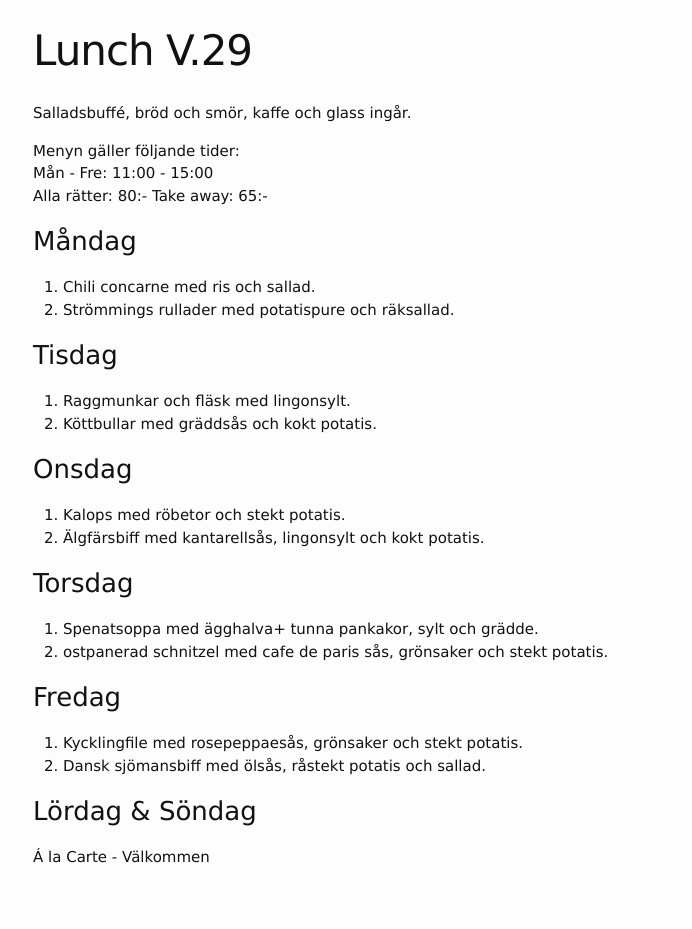
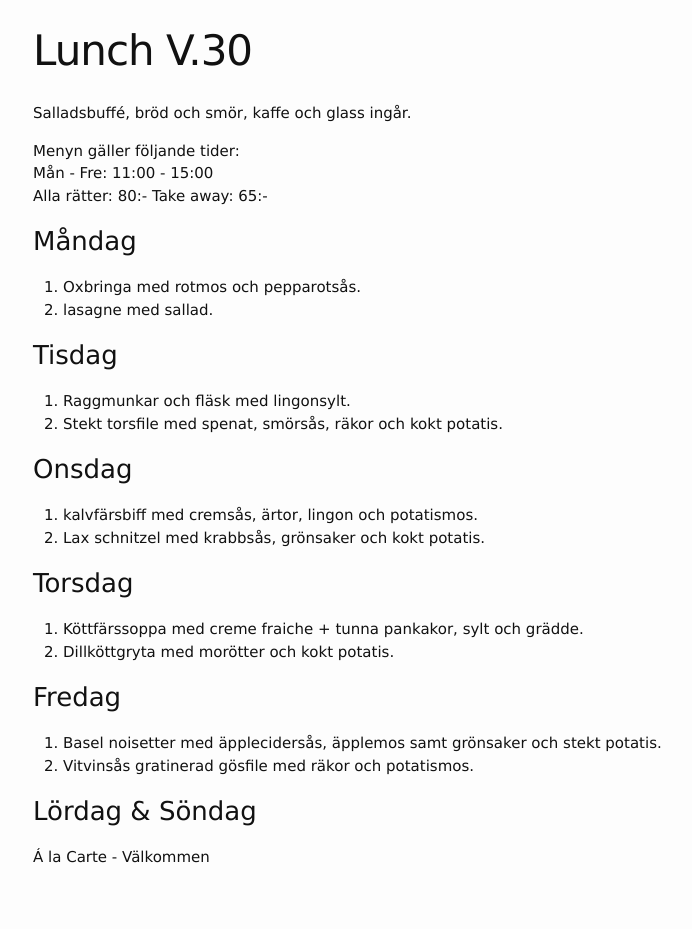
Before and after one commit to FarInn62/farinn62.github.io, a Jekyll site: the page built from lunch.md, in a window 1280 px wide. Shown: the whole page, without its empty margins (237-929 px from the left). Built offline with Jekyll 4.4.1, drawn with Linux system fonts in a browser that asks for light colours.

Commit message:
Update lunch.md

```diff
--- a/lunch.md
+++ b/lunch.md
@@ -1,6 +1,6 @@
 ---
 layout: foodmenu
-title: Lunch V.29
+title: Lunch V.30
 permalink: /lunch/
 published: true
 ---
@@ -12,28 +12,28 @@ Alla rätter: 80:- Take away: 65:-
 
 ### Måndag
 
-1. Chili concarne med ris och sallad.
-2. Strömmings rullader med potatispure och räksallad.
+1. Oxbringa med rotmos och pepparotsås.
+2. lasagne med sallad.
 
 ### Tisdag
 
 1. Raggmunkar och fläsk med lingonsylt.
-2. Köttbullar med gräddsås och kokt potatis.
+2. Stekt torsfile med spenat, smörsås, räkor och kokt potatis.
 
 ### Onsdag
 
-1. Kalops med röbetor och stekt potatis.
-2. Älgfärsbiff med kantarellsås, lingonsylt och kokt potatis.
+1. kalvfärsbiff med cremsås, ärtor, lingon och potatismos.
+2. Lax schnitzel med krabbsås, grönsaker och kokt potatis.
 
 ### Torsdag
 
- 1. Spenatsoppa med ägghalva+ tunna pankakor, sylt och grädde.
- 2. ostpanerad schnitzel med cafe de paris sås, grönsaker och stekt potatis.
+ 1. Köttfärssoppa med creme fraiche + tunna pankakor, sylt och grädde.
+ 2. Dillköttgryta med morötter och kokt potatis.
 
 ### Fredag
 
-1. Kycklingfile med rosepeppaesås, grönsaker och stekt potatis.
-2. Dansk sjömansbiff med ölsås, råstekt potatis och sallad.
+1. Basel noisetter med äpplecidersås, äpplemos samt grönsaker och stekt potatis.
+2. Vitvinsås gratinerad gösfile med räkor och potatismos.
 
 ### Lördag & Söndag
 Á la Carte - Välkommen
```
